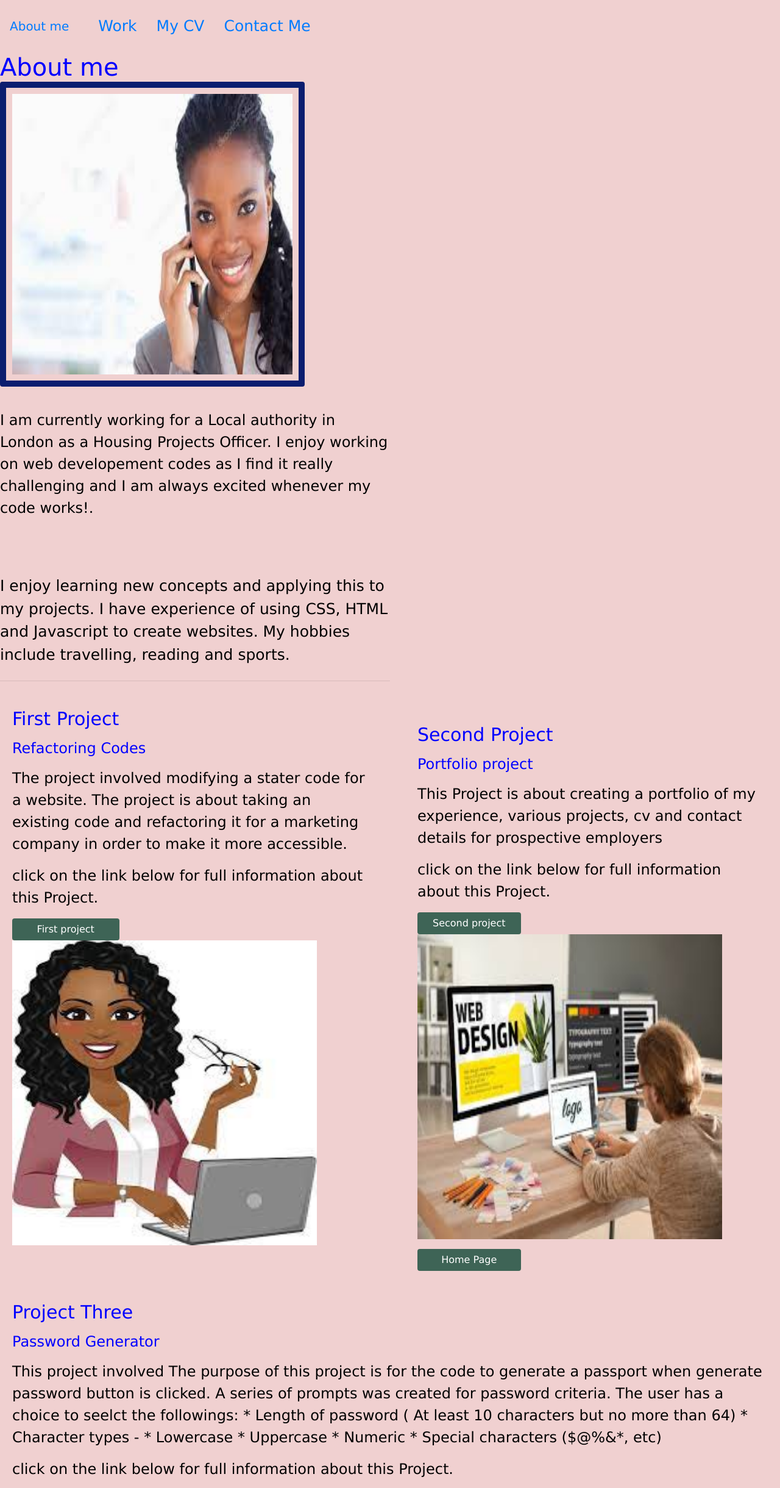
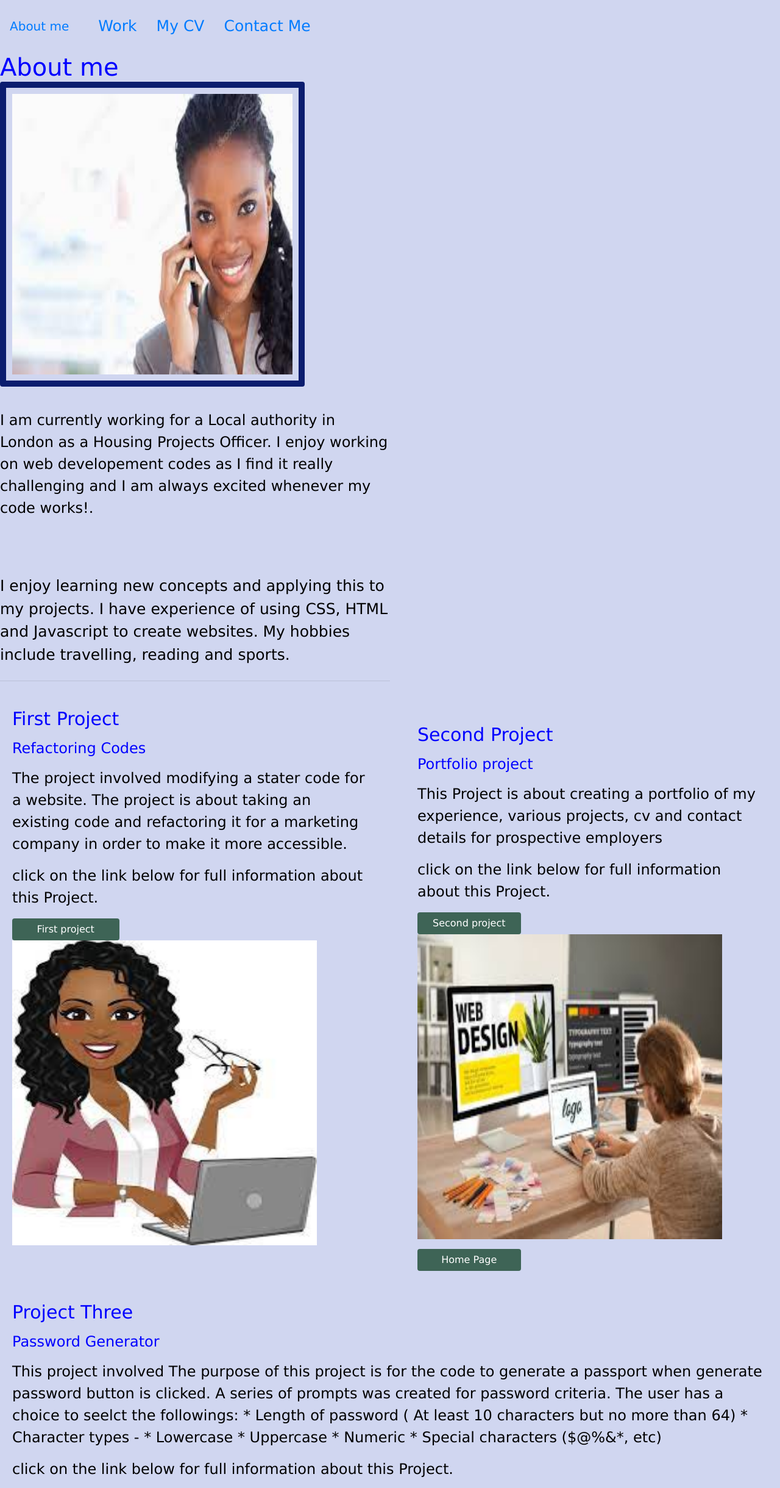
Before and after one commit to AbbyIT/Portfolio-Redesign, a plain HTML site: page index.html in a window 1280 px wide. Shown: the top 2440 px of the page at 61% size. Drawn offline with nearby package versions, Linux system fonts and the light colour scheme.

Commit message:
colours on screens changed

```diff
--- a/CSS/style.css
+++ b/CSS/style.css
@@ -2,7 +2,7 @@ body {
     /* margin: 0; */
     font-family: 'Lucida Sans', 'Lucida Sans Regular', 'Lucida Grande', 'Lucida Sans Unicode', Geneva, Verdana, sans-serif;
     color: black;
-    background-color:rgb(240, 208, 208);
+    background-color:rgb(208, 214, 240);
 
   }
 
@@ -20,7 +20,7 @@ body {
   /* Displays navigationn bar information */
    .navbar {
     margin: 0px;
-    background-color: rgb(240, 208, 208);;
+    background-color: rgb(208, 214, 240);
     color:rgb(204, 163, 241);
     font-size: 25px;
 
@@ -43,7 +43,7 @@ body {
 
   .first-project{
 
-    background-color: rgb(240, 208, 208);
+    background-color: rgb(208, 214, 240);
     color: black;
     font-size:25px;
     margin: 0;
@@ -52,7 +52,7 @@ body {
 
   .card {
 
-    background-color: rgb(240, 208, 208);
+    background-color: rgb(208, 214, 240)
 
   }
   /* contact me page */
@@ -64,7 +64,7 @@ body {
       width: 50%;
       align-items: right;
       justify-content:space-evenly;
-      background-color: rgb(240, 208, 208);
+      background-color: rgb(208, 214, 240);
       font-size: 20px;
       text-decoration: underline;
       /* absolute positioning */
@@ -111,7 +111,7 @@ body {
 
   .my-story{
   width: 50%;
-  background-color: rgb(240, 208, 208);;
+  background-color: rgb(208, 214, 240);
   font-family: 'Lucida Sans', 'Lucida Sans Regular', 'Lucida Grande', 'Lucida Sans Unicode', Geneva, Verdana, sans-serif;
   font-size: 25px;
 
```
Also changed, not shown: Images/night star.jpg (deleted).
